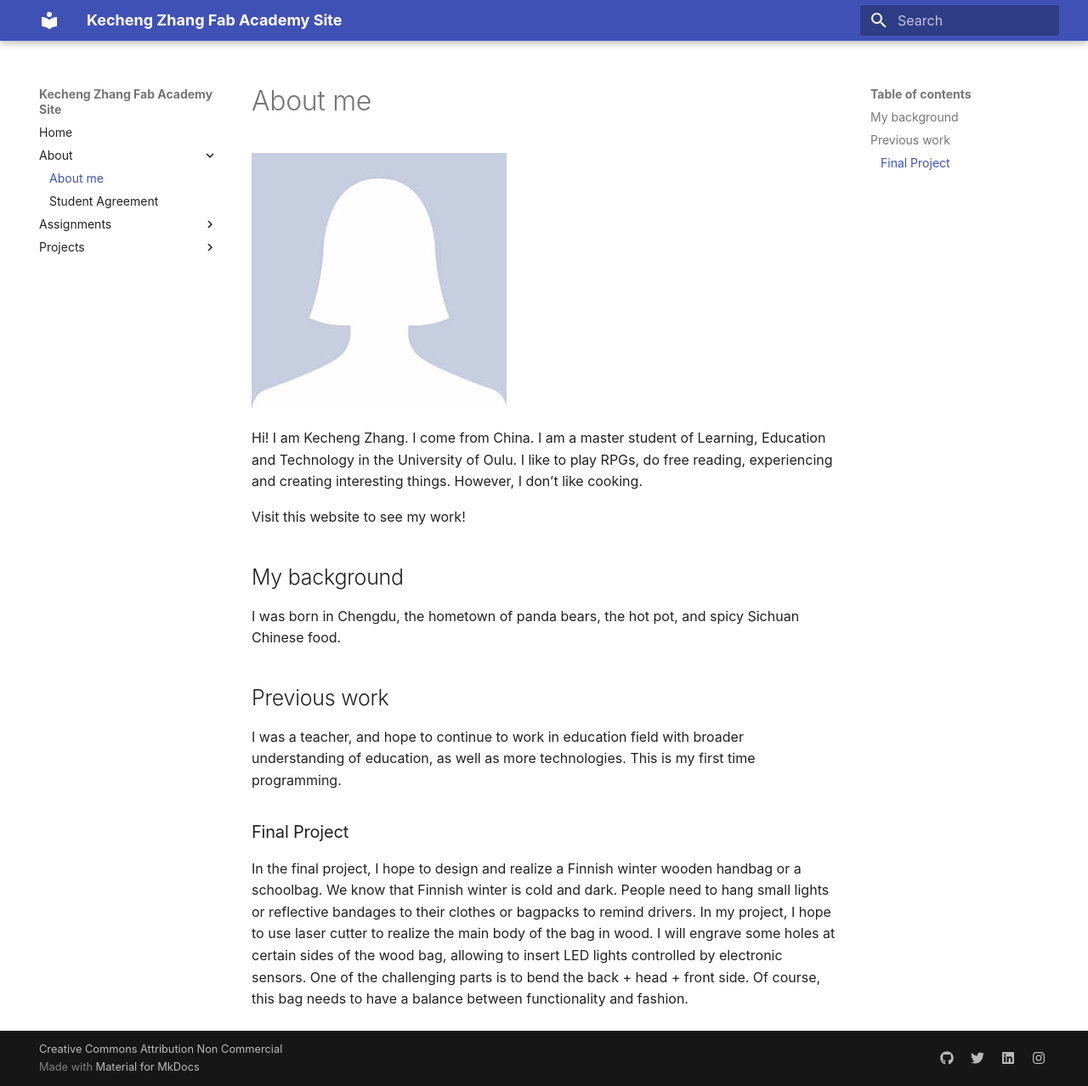
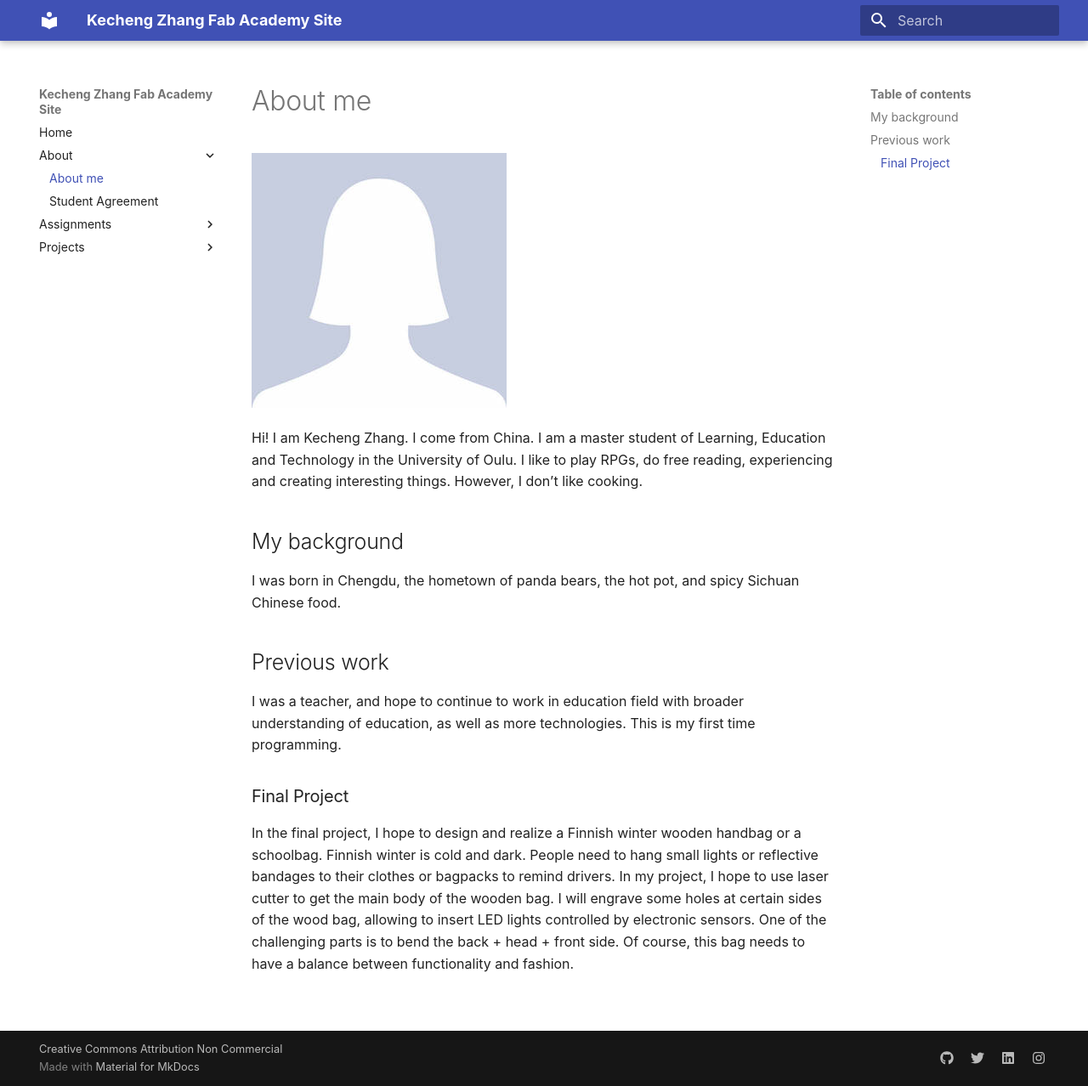
Before and after one commit to kecheeng/example-repository, an MkDocs documentation site: the page built from _docs/about/index.md, in a window 1280 px wide and 1278 px high. Shown: the whole window at 85% size. Built offline with MkDocs 1.6.1 and Material for MkDocs 9.7.7, drawn with Linux system fonts in a browser that asks for light colours.

Commit message:
Deploying website

```diff
--- a/_docs/about/index.md
+++ b/_docs/about/index.md
@@ -4,7 +4,6 @@
 
 Hi! I am Kecheng Zhang. I come from China. I am a master student of Learning, Education and Technology in the University of Oulu. I like to play RPGs, do free reading, experiencing and creating interesting things. However, I don't like cooking.
 
-Visit this website to see my work!
 
 ## My background
 
@@ -17,7 +16,7 @@ I was a teacher, and hope to continue to work in education field with broader un
 ### Final Project
 
 In the final project, I hope to design and realize a Finnish winter wooden handbag or a schoolbag.
-We know that Finnish winter is cold and dark. People need to hang small lights or reflective bandages to their clothes or bagpacks to remind drivers.
-In my project, I hope to use laser cutter to realize the main body of the bag in wood. I will engrave some holes at certain sides of the wood bag, allowing to insert LED lights controlled by electronic sensors.
+Finnish winter is cold and dark. People need to hang small lights or reflective bandages to their clothes or bagpacks to remind drivers.
+In my project, I hope to use laser cutter to get the main body of the wooden bag. I will engrave some holes at certain sides of the wood bag, allowing to insert LED lights controlled by electronic sensors.
 One of the challenging parts is to bend the back + head + front side.
 Of course, this bag needs to have a balance between functionality and fashion.
```
Also changed, not shown: 1 other file.
